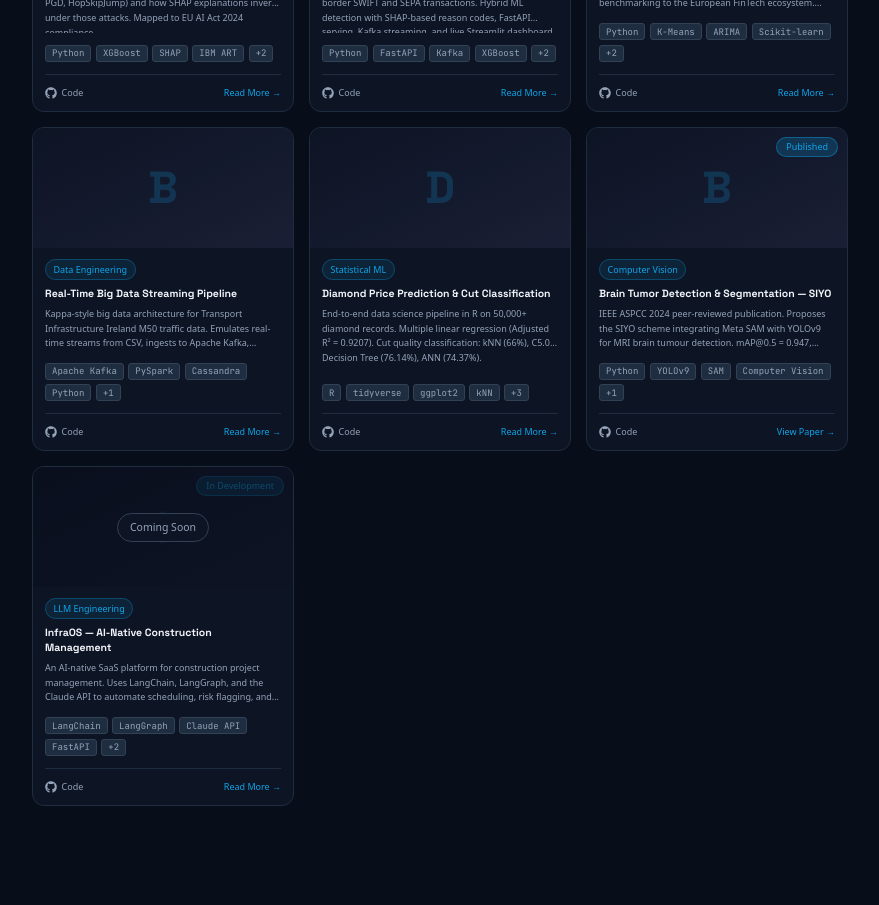
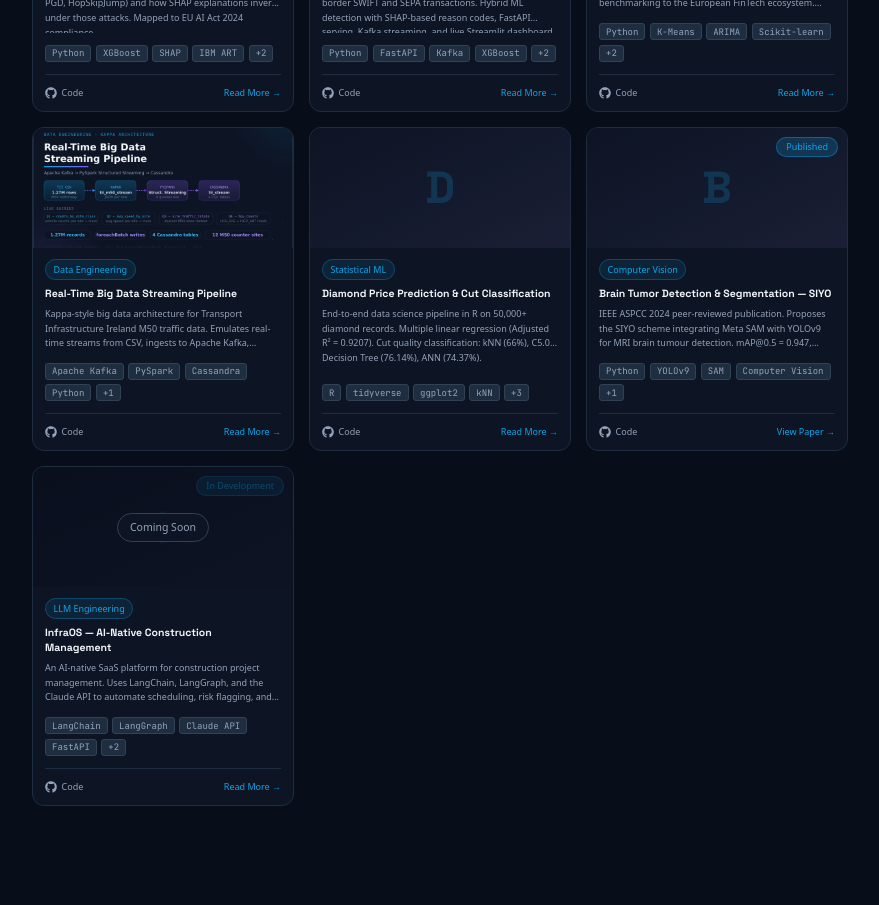
Before and after one commit to Lookinderkumar/lookinderkumar-portfolio, a Next.js app: page / in a window 1280 px wide. Shown: the part 2920-3825 px from the top of the page, without its empty margins (200-1079 px from the left). Built offline with nearby package versions, Linux system fonts and the light colour scheme; no server answers.

Commit message:
Add Real-Time Big Data Streaming Pipeline: poster, GitHub link

```diff
--- a/data/projects.ts
+++ b/data/projects.ts
@@ -56,6 +56,8 @@ export const projects: Project[] = [
     category: 'Data Engineering',
     description: 'Kappa-style big data architecture for Transport Infrastructure Ireland M50 traffic data. Emulates real-time streams from CSV, ingests to Apache Kafka, processes with PySpark Structured Streaming, persists to Cassandra.',
     techStack: ['Apache Kafka', 'PySpark', 'Cassandra', 'Python', 'Structured Streaming'],
+    githubUrl: 'https://github.com/Lookinderkumar/realtime-traffic-streaming-pipeline',
+    imageUrl: '/projects/streaming-pipeline-poster.png',
     initial: 'B',
   },
   {
```
Also changed, not shown: public/projects/streaming-pipeline-poster.png (added).
